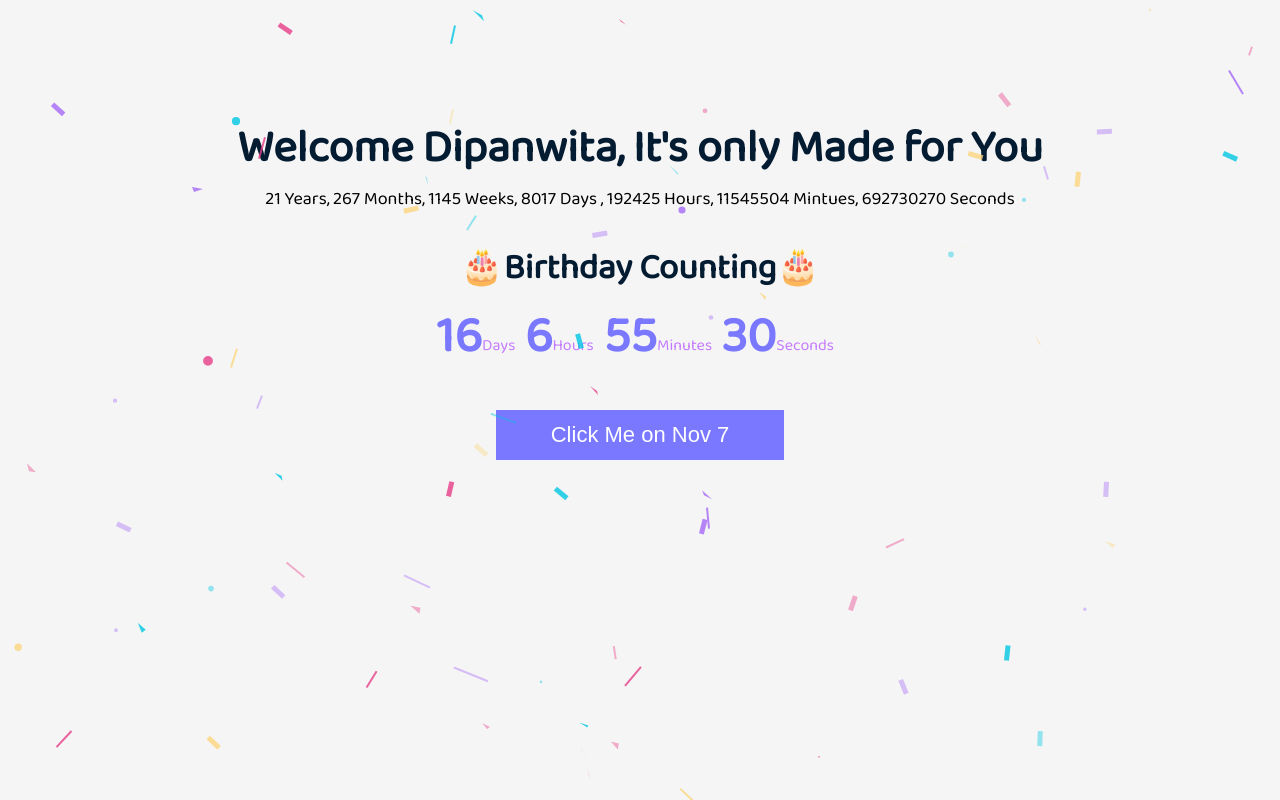
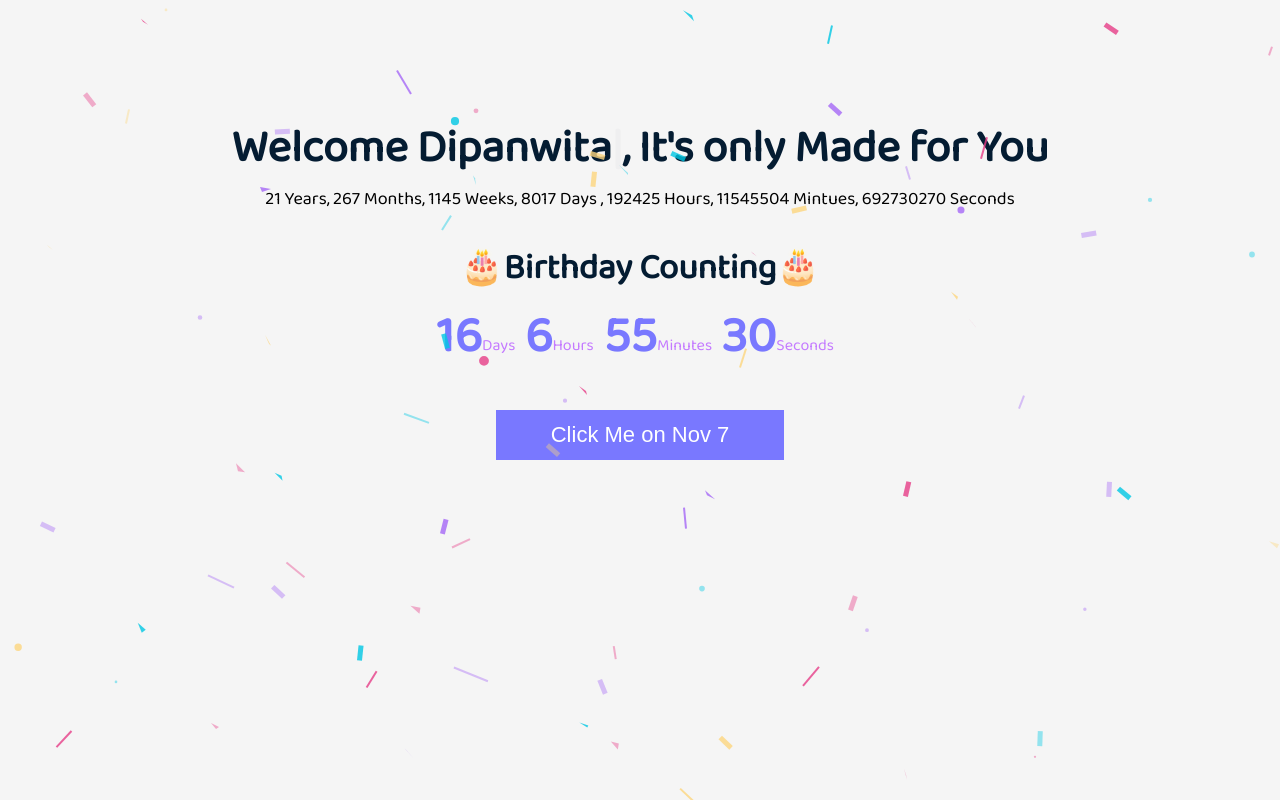
Before and after one commit to Darkethic06/watson-birthday, a plain HTML site: page index.html in a window 1280 px wide. Drawn offline with nearby package versions, Linux system fonts and the light colour scheme.

Commit message:
version 2.0.4

```diff
--- a/index.html
+++ b/index.html
@@ -14,7 +14,7 @@
 
 <body>
     <div class="box">
-        <h1 class="head">Welcome Dipanwita, It's only Made for You</h1>
+        <h1 class="head">Welcome <span id="elem"></span>, It's only Made for You</h1>
 
         <center style="font-size:18px ;">
             <span id="leftYTD"></span>,&nbsp;<span id="leftMonth"></span>,&nbsp;<span id="leftWeek"></span>,&nbsp;<span
@@ -53,7 +53,7 @@
 
 
     <canvas id="my-canvas"></canvas>
-
+    <script src="https://cdn.jsdelivr.net/npm/typed.js@2.0.12"></script>
     <script src="scripts/index.min.js"></script>
     <script src="script.js"></script>
 </body>
--- a/script.js
+++ b/script.js
@@ -64,3 +64,10 @@ let a = setInterval(() => {
 }, 1000);
 
 // ----------------------------------------
+
+var typed6 = new Typed('#elem', {
+    strings: ['Dipanwita','Watson'],
+    typeSpeed: 60,
+    backSpeed: 60,
+    loop: true
+  });
--- a/style.css
+++ b/style.css
@@ -81,6 +81,10 @@ body {
 }
 
 @media (max-width:440px) {
+    .subhead {
+        font-size: 28px;
+
+    }
     .box {
         margin-top: 10rem;
 
```
